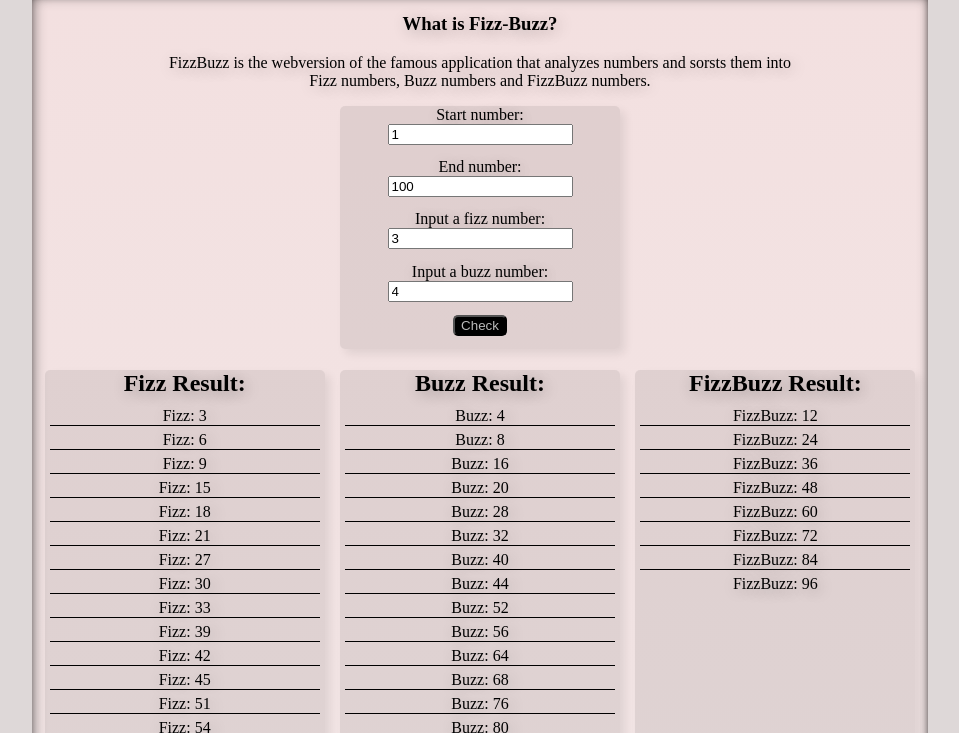
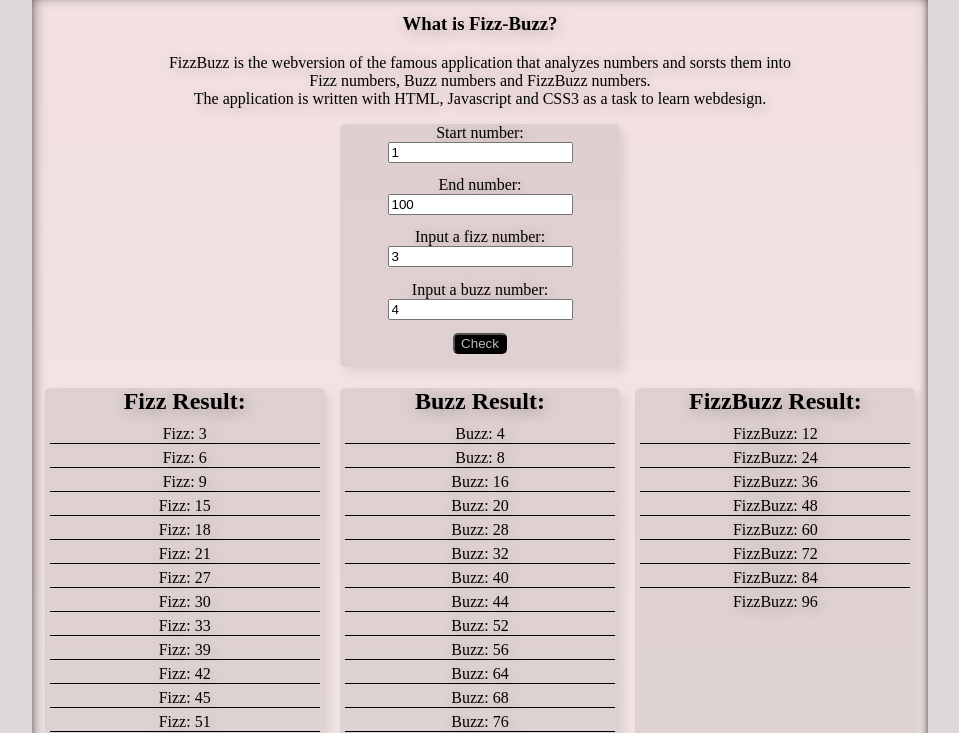
Before and after one commit to MZDisaster/FizzBuzz-2.0, a plain HTML site: page Fizz-Buzz 2.0/Fizz-Buzz 2.0/index.html in a window 1280 px wide. Shown: the part 67-800 px from the top of the page, without its empty margins (160-1119 px from the left). Drawn offline with Linux system fonts and the light colour scheme.

Commit message:
more description

```diff
--- a/Fizz-Buzz 2.0/Fizz-Buzz 2.0/index.html
+++ b/Fizz-Buzz 2.0/Fizz-Buzz 2.0/index.html
@@ -12,7 +12,7 @@
         </div>
         <div id="content">
             <h3>What is Fizz-Buzz?</h3>
-            <p>FizzBuzz is the webversion of the famous application that analyzes numbers and sorsts them into<br/>Fizz numbers, Buzz numbers and FizzBuzz numbers.</p>
+            <p>FizzBuzz is the webversion of the famous application that analyzes numbers and sorsts them into<br/>Fizz numbers, Buzz numbers and FizzBuzz numbers.<br/>The application is written with HTML, Javascript and CSS3 as a task to learn webdesign.</p>
             <div id="fizzbuzzinput">
                 <label for="number">Start number:</label><input type="number" id="startNumber" value="1" />
                 <label for="number">End number:</label><input type="number" id="endNumber" value="100" />
```
